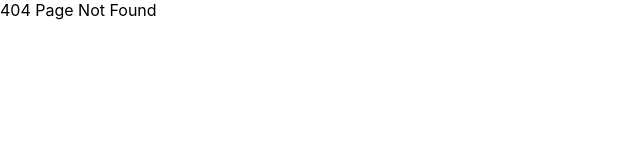
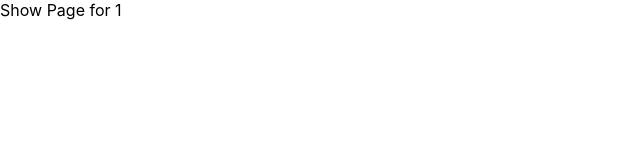
Before and after one commit to RahulBisht17/Box-Office-App, a React (Create React App) app: page /show/1 in a window 1280 px wide. Before the commit this address had no page. Shown: the top 160 px of the page, without its empty margins (0-640 px from the left). Built offline with nearby package versions, Linux system fonts and the light colour scheme.

Commit message:
created dynamic show page

```diff
--- a/src/App.jsx
+++ b/src/App.jsx
@@ -2,6 +2,7 @@
 import Home from './pages/Home';
 import Starred from './pages/Starred';
 import MainLayout from './components/MainLayout';
+import Show from './pages/Show';
 
 function App() {
   return (
@@ -11,6 +12,8 @@
           <Route path="/" element={<Home />}></Route>
           <Route path="/starred" element={<Starred />}></Route>
         </Route>
+
+        <Route path="/show/:showId" element={<Show />}></Route>
         <Route path="*" element={<div>404 Page Not Found</div>} />
 
         {/* <Route path="/" element={<App />}>
--- a/src/components/shows/ShowCard.jsx
+++ b/src/components/shows/ShowCard.jsx
@@ -11,7 +11,7 @@
       <h1>{name}</h1>
       <p>{summaryStripped}</p>
       <div>
-        <Link to="/">Read More</Link>
+        <Link to={`/show/${id}`}>Read More</Link>
         <button type="button">Start Me</button>
       </div>
     </div>
--- /dev/null
+++ b/src/pages/Show.jsx
@@ -0,0 +1,6 @@
+import { useParams } from 'react-router-dom';
+const Show = () => {
+  const { showId } = useParams();
+  return <div>Show Page for {showId}</div>;
+};
+export default Show;
```
